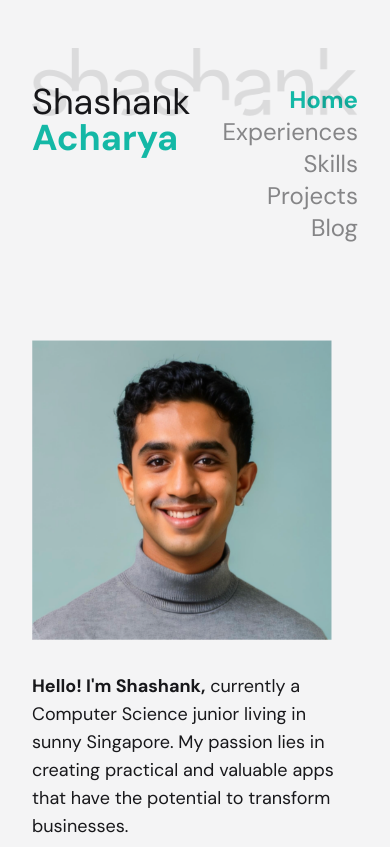
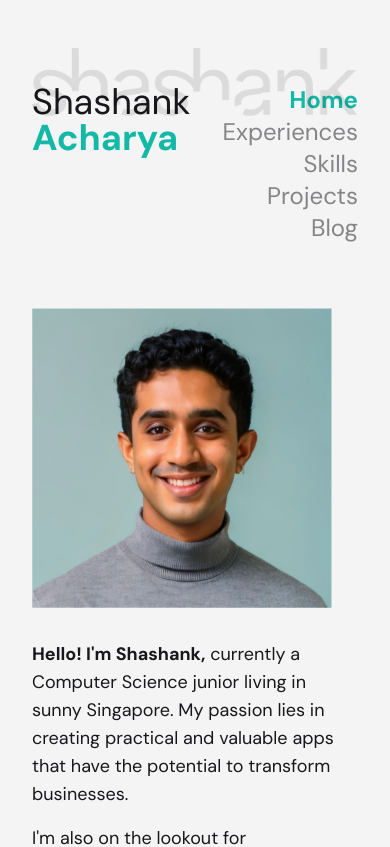
Before and after one commit to sheshenk/folio, a Next.js app: page / in a window 390 px wide. Shown: the top 847 px of the page. Built offline with nearby package versions, Linux system fonts and the light colour scheme.

Commit message:
feat: adjust paddings in layout

```diff
--- a/src/app/layout.tsx
+++ b/src/app/layout.tsx
@@ -32,7 +32,7 @@ export default function RootLayout(props: PropsWithChildren) {
 								</div>
 							</div>
 						</div>
-						<div className="flex items-center w-full py-12">
+						<div className="flex items-center w-full pt-4 pb-16 md:py-16">
 							{children}
 						</div>
 					</div>
```
